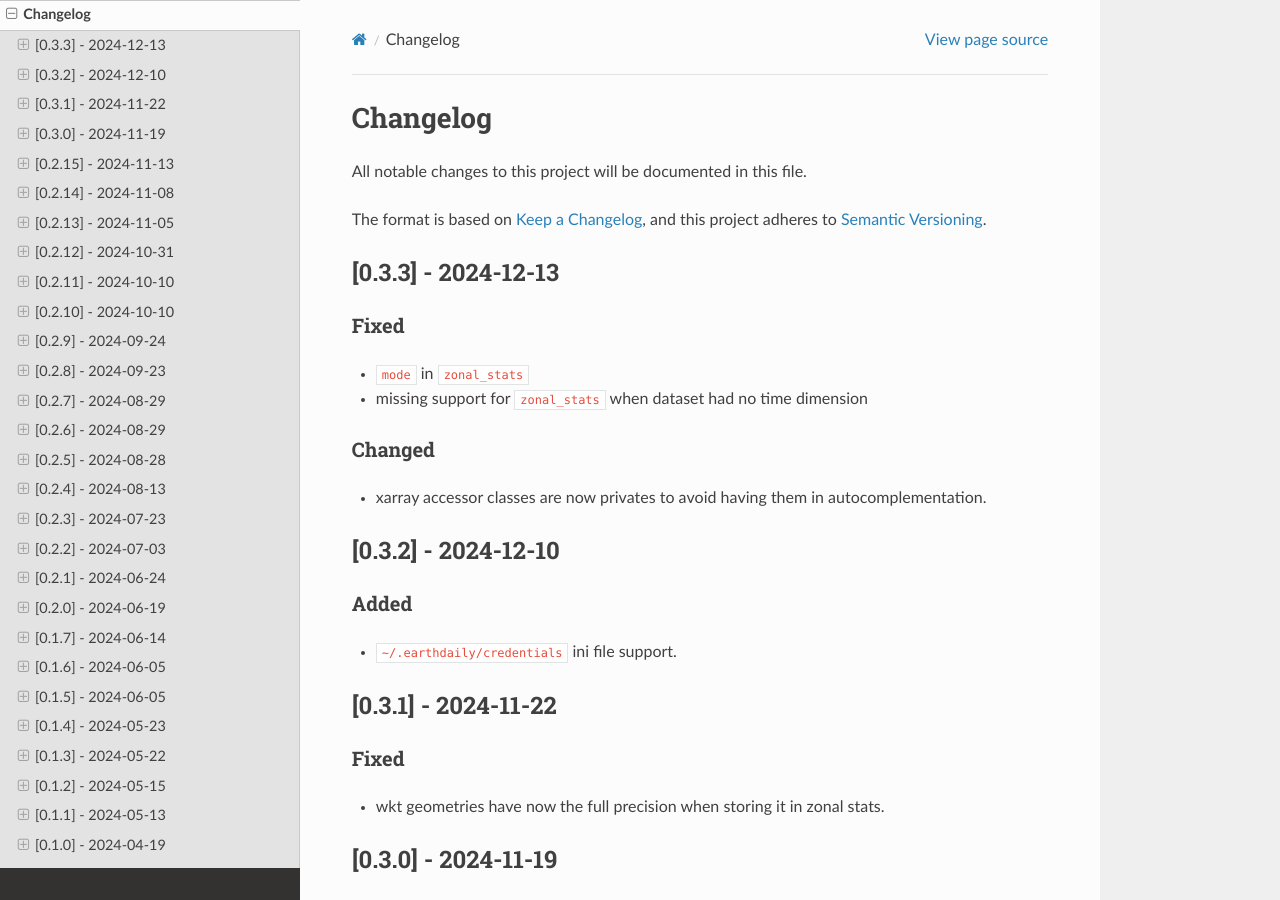
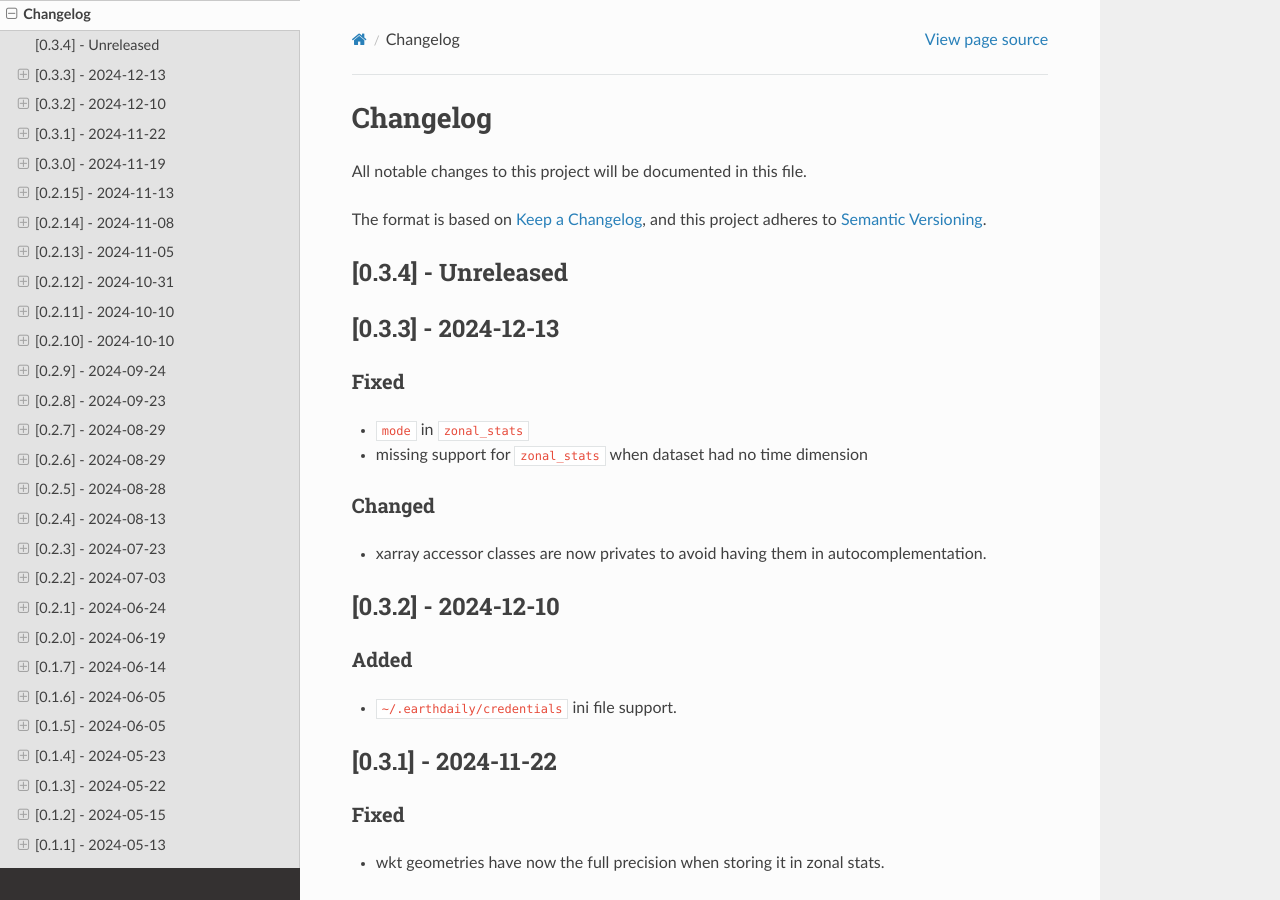
Before and after one commit to earthdaily/earthdaily-python-client, a Sphinx documentation site: the page built from docs/CHANGELOG.md, in a window 1280 px wide and 900 px high. Built offline with Sphinx 7.4.7 and the Read the Docs theme 3.1.0, drawn with Linux system fonts in a browser that asks for light colours; pages that are not in the unit, such as notebooks, are missing from menus.

Commit message:
chore(release)

```diff
--- a/docs/CHANGELOG.md
+++ b/docs/CHANGELOG.md
@@ -3,6 +3,8 @@ All notable changes to this project will be documented in this file.
 
 The format is based on [Keep a Changelog](https://keepachangelog.com/en/1.0.0/),
 and this project adheres to [Semantic Versioning](https://semver.org/spec/v2.0.0.html).
+
+## [0.3.4] - Unreleased
 
 ## [0.3.3] - 2024-12-13
 
```
